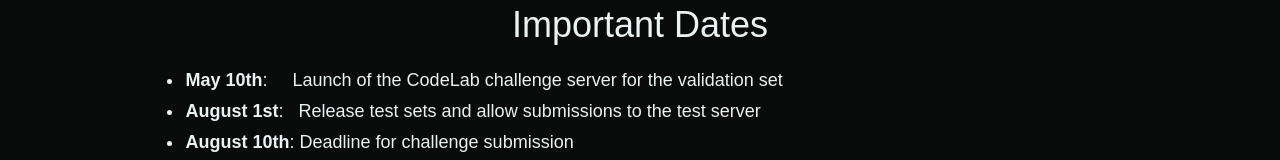
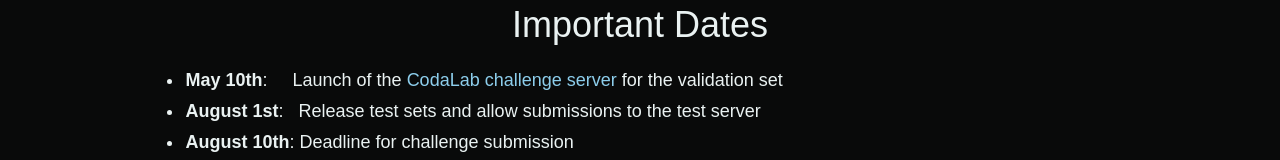
Before and after one commit to TRI-ML/VOST, a plain HTML site: page workshop.html in a window 1280 px wide. Shown: the part 719-879 px from the top of the page. Drawn offline with Linux system fonts and the light colour scheme; a script that the page names is missing.

Commit message:
codalab url

```diff
--- a/workshop.html
+++ b/workshop.html
@@ -265,7 +265,7 @@
               <h1 style="color:rgb(234, 242, 242);">Important Dates</h1>
             </center>
             <ul style="color:rgb(234, 242, 242);padding-left:2.5cm">
-              <li style="padding-left: 1px;margin-bottom: 10px"><b>May 10th</b>: &nbsp;&nbsp;&nbsp; Launch of the CodeLab challenge server for the validation set</li>
+              <li style="padding-left: 1px;margin-bottom: 10px"><b>May 10th</b>: &nbsp;&nbsp;&nbsp; Launch of the <a href="https://codalab.lisn.upsaclay.fr/competitions/13524"  style="color: rgb(141, 206, 236);">CodaLab challenge server</a> for the validation set</li>
               <li style="padding-left: 1px;margin-bottom: 10px"><b>August 1st</b>: &nbsp;  Release test sets and allow submissions to the test server</li>
               <li style="padding-left: 1px;margin-bottom: 10px"><b>August 10th</b>: Deadline for challenge submission</li>
               <li style="padding-left: 1px;margin-bottom: 10px"><b>August 17th</b>: Results are announced and winning teams are invited for a presentation</li>
```
